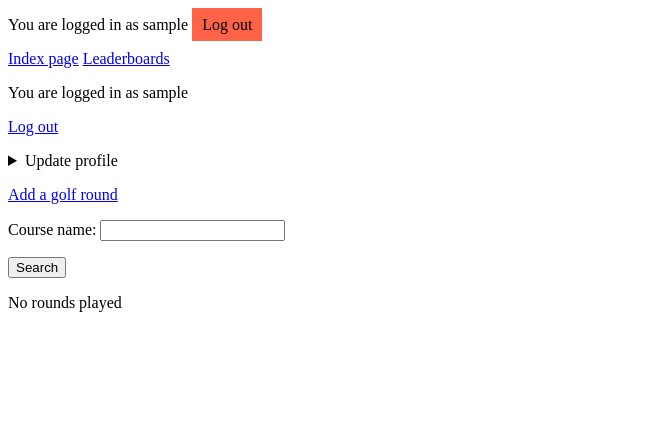
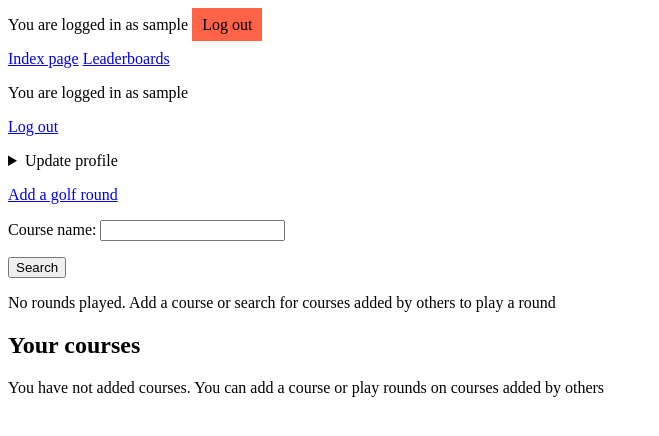
Before and after one commit to akuraunio/golf-game-tracker, a Flask app: page / in a window 1280 px wide. Shown: the top 436 px of the page, without its empty margins (0-659 px from the left). Run offline with Flask 3, Linux system fonts and the light colour scheme; the visitor is signed in with stand-in values (Sample User, id 1); data comes from the database, SQL or seed files in the repository; data that the repository does not hold is empty.

Commit message:
created page and database schema to add courses

```diff
--- a/app.py
+++ b/app.py
@@ -14,6 +14,7 @@ app.secret_key = config.secret_key
 def index():
     profile = {}
     rounds = None
+    courses = None
     if "username" in session:
         rows = db.query(
             "SELECT club, favorite_course FROM users WHERE username = ?",
@@ -27,14 +28,25 @@ def index():
         )
         user_id = user_id[0][0]
         rows = db.query(
-            "SELECT course, played_date, played_tee, played_strokes, holes FROM rounds WHERE user_id = ?",
+            "SELECT played_date, played_tee, played_strokes, holes FROM rounds WHERE user_id = ?",
             [user_id],
         )
         if rows:
             rounds = rows
         else:
             rounds = None
-    return render_template("index.html", profile=profile, rounds=rounds)
+        rows = db.query(
+            "SELECT name, par FROM courses WHERE user_id = ?",
+            [user_id],
+        )
+        if rows:
+            courses = rows
+        else:
+            courses = None
+
+    return render_template(
+        "index.html", profile=profile, rounds=rounds, courses=courses
+    )
 
 
 @app.route("/register")
@@ -113,18 +125,16 @@ def add_round_page():
 
 @app.route("/add_round", methods=["POST"])
 def add_round():
-    course = request.form["course"]
     played_date = request.form["played_date"]
     tee = request.form["tee"]
     holes = request.form["holes"]
     strokes = request.form["strokes"]
-    par = request.form["par"]
 
     user_id = db.query("SELECT id FROM users WHERE username = ?", [session["username"]])
     user_id = user_id[0][0]
 
-    sql = "INSERT INTO rounds (user_id, course, played_date, played_tee, played_strokes, holes, par) VALUES (?, ?, ?, ?, ?, ?, ?)"
-    db.execute(sql, [user_id, course, played_date, tee, strokes, holes, par])
+    sql = "INSERT INTO rounds (user_id, played_date, played_tee, played_strokes, holes) VALUES (?, ?, ?, ?, ?)"
+    db.execute(sql, [user_id, played_date, tee, strokes, holes])
     return redirect("/")
 
 
--- a/schema.sql
+++ b/schema.sql
@@ -10,7 +10,7 @@ CREATE TABLE users (
 CREATE TABLE courses (
     id INTEGER PRIMARY KEY,
     user_id INTEGER REFERENCES users(id),
-    name TEXT NOT NULL,
+    name TEXT UNIQUE NOT NULL,
     par INTEGER NOT NULL
 );
 
--- a/templates/index.html
+++ b/templates/index.html
@@ -62,7 +62,27 @@ messages = get_flashed_messages() %} {% if messages %}
   {% endfor %}
 </table>
 {% else %}
-<p>No rounds played</p>
+<p>No rounds played. Add a course or search for courses added by others to play a round</p>
+{% endif %}
+<h2>Your courses</h2>
+{% if courses %}
+<table>
+  <tr>
+    <th>Course name</th>
+    <th>Par</th>
+  </tr>
+  {% for c in courses %}
+  <tr>
+    <td>{{ c.name }}</td>
+    <td>{{ c.par }}</td>
+    <td>
+      <a href="/delete/{{ c.id }}">Delete course</a> <a href="/edit/{{ c.id }}">Edit course</a>
+    </td>
+  </tr>
+  {% endfor %}
+</table>
+{% else %}
+<p>You have not added courses. You can add a course or play rounds on courses added by others</p>
 {% endif %} {% else %}
 <form action="/login" method="post">
   <p>
```
Also changed, not shown: templates/add_course.html (added, +36 -0 lines).
